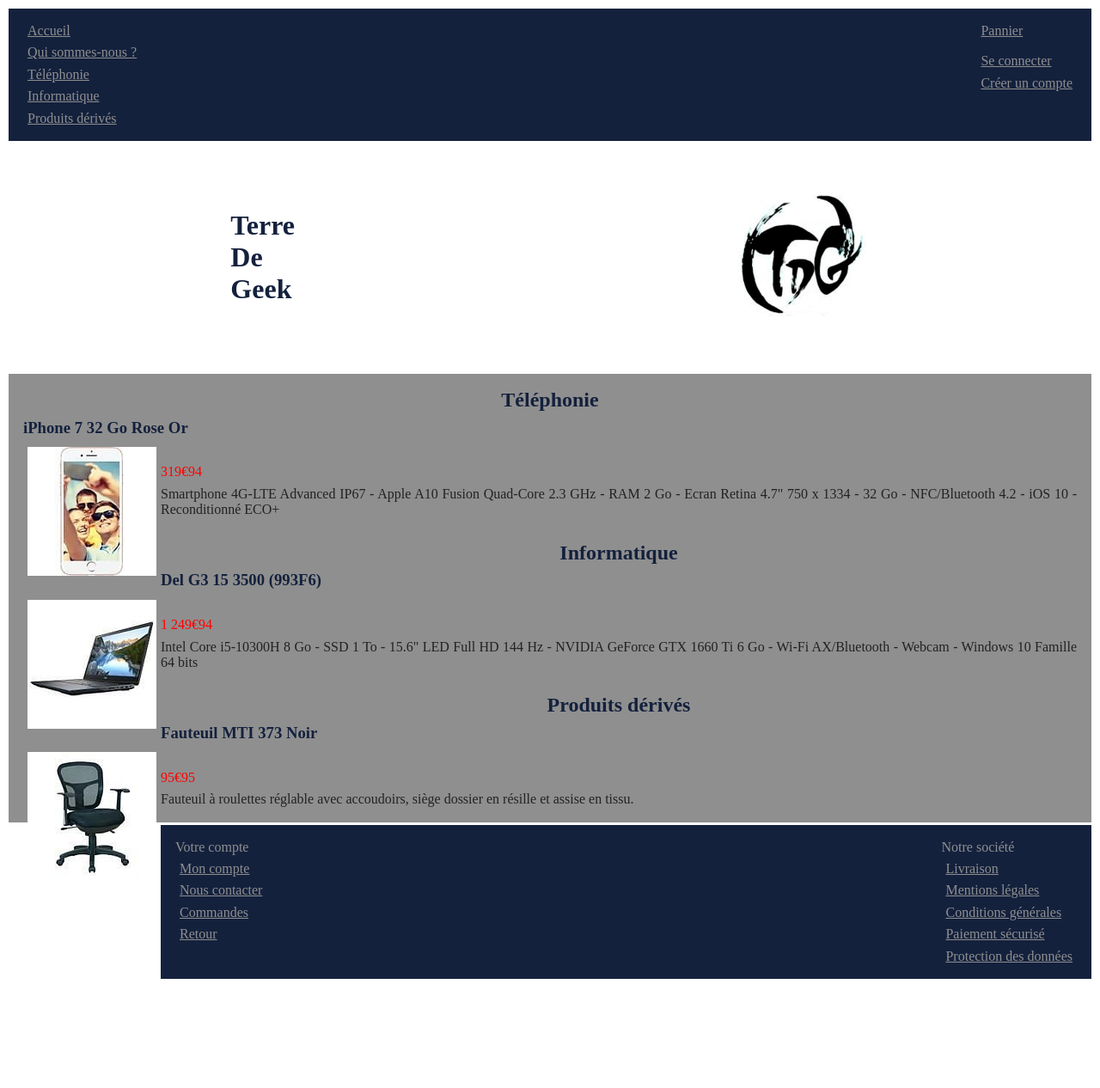
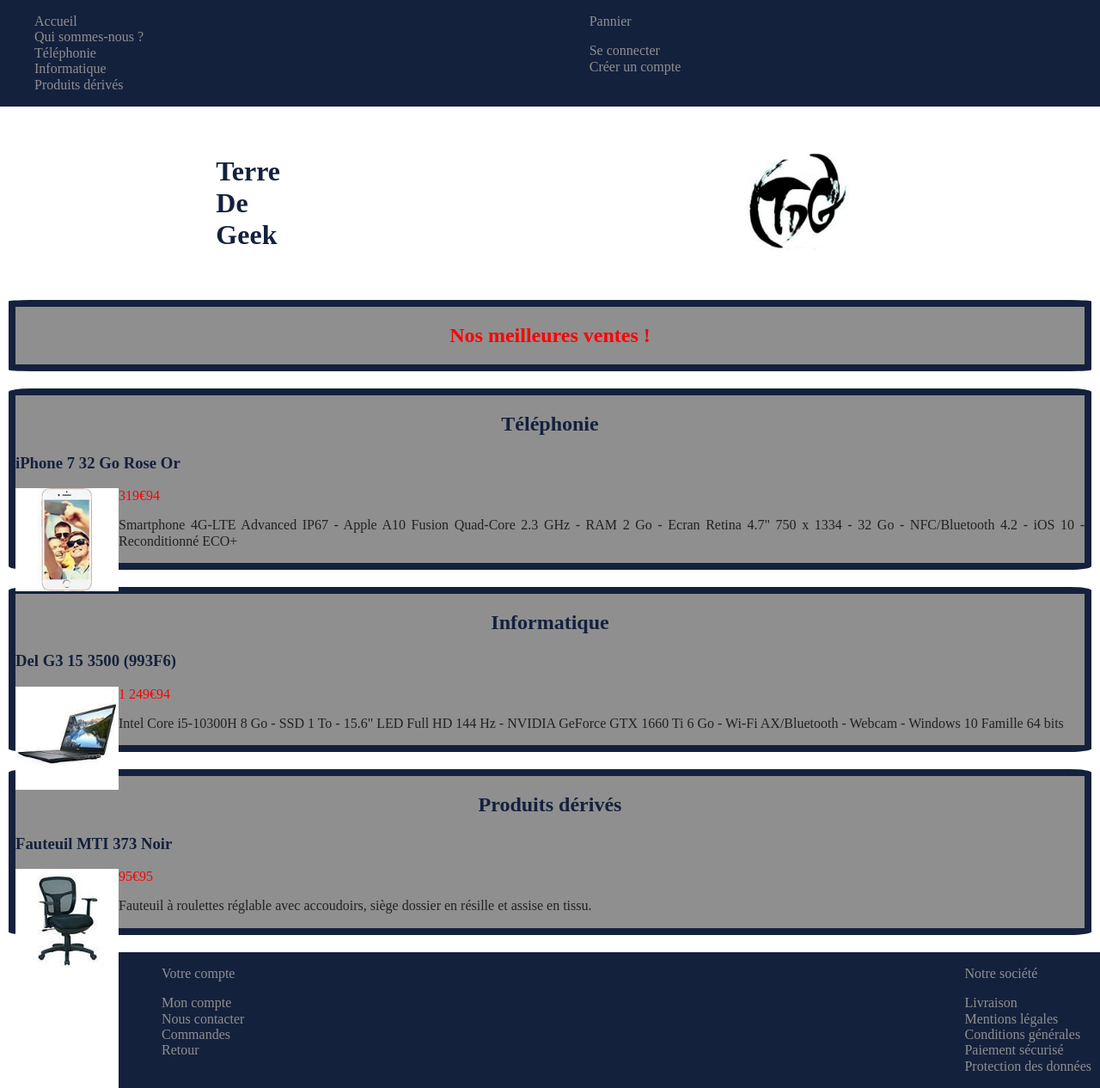
Before and after one commit to aurelielerouxel/terre_de_geek, a website built with Parcel: page index.html in a window 1280 px wide. Shown: the whole page at 86% size. Before the commit the page ends 1149 px from the top, so only its background shows below. Built offline with nearby package versions, Linux system fonts and the light colour scheme.

Commit message:
add a favicon on terre_de_geek page

```diff
--- a/css/main.css
+++ b/css/main.css
@@ -88,19 +88,39 @@
    ========================================================================== */
 /* General rules */
 * {
-  margin: 3px;
-  padding: 2px;
-  list-style: none;    /*remove bullets from lists*/
+  list-style: none;
+  text-decoration: none;    /*remove bullets from lists*/
 }
 
-Header {
+header {
   display: flex;     /*site name and logo placement*/
   justify-content: space-around;
   align-items: center;
 }
 
-Main {
-  background-color: #8f8f8f;    /*background main sales and legal notices*/
+/* nav {
+
+} */
+
+article {
+  background-color: #8f8f8f;
+  border: solid;
+  border-color: #14213D;
+  border-width: 0.5em;
+  border-radius: 2%;
+  margin-bottom: 20px;
+}
+
+img {
+  width: 120px;
+  height: auto;
+}
+
+main {
+  /* background-color: #8f8f8f;    background main sales and legal notices */
+  margin-right: 10px;
+  margin-left: 10px;
+  margin-bottom: 10px;
 }
 
 a {   /*text color in nav and footer*/
@@ -111,8 +131,13 @@
   color: #14213D;
 }
 
+footer {
+  padding-left: 10px;
+  padding-right: 10px;
+}
+
 /* Utility classes colors*/
-.price {    /*price color in the home page*/
+.importantmessage {    /*price color in the home page*/
   color: red;
 }
 
@@ -143,6 +168,31 @@
 .imageflottante {   /*placement images on the home page*/
   float: left;
 }
+
+/* Media query */
+@media screen and (min-width: 556px) {
+
+}
+
+@media screen and (min-width: 786px) {
+
+}
+
+@media screen and (min-width: 1200px) {
+
+}
+
+
+/* .btn { création bouton
+  color: red;
+  border-radius: 3px;
+  font-weight: bold;
+} */
+
+/* .btn:hover { /*effet de style du bouton */
+  /* background-color: white; */
+  /* color: black; */
+/* } */
 
 /* ==========================================================================
    Helper classes
--- a/index.html
+++ b/index.html
@@ -1,11 +1,12 @@
 <!doctype html>
-<html class="no-js" lang="">
+<html class="no-js" lang="fr">
 
 <head>
   <meta charset="utf-8">
   <title>Terre de Geek</title>
-  <meta name="description" content="">
+  <meta name="description" content="site de vente de produits technologiques et informatiques">
   <meta name="viewport" content="width=device-width, initial-scale=1">
+  <link rel="shortcut icon" href="img/icone_technologies.png" type="image/x-icon">
 
   <!-- <meta property="og:title" content="">
   <meta property="og:type" content="">
@@ -24,42 +25,45 @@
 
 <body>
   <nav class="menu">
-    <section>
+    <div>
       <ul>
-        <li><a href="index.html">Accueil</a></li>
+        <li><a href="index.html" class="btn">Accueil</a></li>
         <li><a href="quiSommesNous.html">Qui sommes-nous ?</a></li>
-        <li><a href=>Téléphonie</a></li>
+        <li><a href="#">Téléphonie</a></li>
         <li><a href="informatique.html">Informatique</a></li>
-        <li><a href=>Produits dérivés</a></li>
+        <li><a href="#">Produits dérivés</a></li>
       </ul>
-    </section>
-    <section>
+    </div>
+    <div>
       <ul>
-        <li><a href="">Pannier</a></li>
+        <li><a href="#">Pannier</a></li>
       </ul>
       <ul>
-        <li><a href="">Se connecter</a></li>
-        <li><a href="">Créer un compte</a></li>
+        <li><a href="#">Se connecter</a></li>
+        <li><a href="#">Créer un compte</a></li>
       </ul>
-    </section>
+    </div>>
   </nav>
 
   <header>
     <section>
       <h1>Terre<br> De<br> Geek</h1>
     </section>
-    <section>
+    <figure>
       <img src="img/logo_tdg.png" alt="image du logo du site Terre De Geek">
-    </section>
+    </figure>
   </header>
 
   <main>
     <section>
       <article>
+        <h2 class="center importantmessage">Nos meilleures ventes !</h2>
+      </article>
+      <article>
         <h2 class="center">Téléphonie</h2>
         <h3>iPhone 7 32 Go Rose Or</h3>
-        <p><a href=><img src="img/iphone7_32go_roseor.png" class="imageflottante" alt="image Iphone 7"></a>
-        <p class="price">319€94</p>
+        <a href="#"><img src="img/iphone7_32go_roseor.png" class="imageflottante" alt="image Iphone 7"></a>
+        <p class="importantmessage">319€94</p>
         <p class="justify">Smartphone 4G-LTE Advanced IP67 - Apple A10 Fusion Quad-Core 2.3 GHz - RAM 2 Go
         - Ecran Retina 4.7" 750 x 1334 - 32 Go - NFC/Bluetooth 4.2 - iOS 10 - Reconditionné ECO+</p>
       </article>
@@ -68,9 +72,9 @@
       <article>
         <h2 class="center">Informatique</h2>
         <h3>Del G3 15 3500 (993F6)</h3>
-        <p><a href="informatique.html"><img src="img/ordinateur_portable.png" class="imageflottante"
+        <a href="informatique.html"><img src="img/ordinateur_portable.png" class="imageflottante"
         alt="image de l'ordinateur portable Dell G3 15 3500"></a>
-        <p class="price">1 249€94</p>
+        <p class="importantmessage">1 249€94</p>
         <p class="justify">Intel Core i5-10300H 8 Go - SSD 1 To - 15.6" LED Full HD 144 Hz - NVIDIA GeForce GTX 1660 Ti 6 Go -
         Wi-Fi AX/Bluetooth - Webcam - Windows 10 Famille 64 bits</p>
       </article>
@@ -79,34 +83,34 @@
       <article>
         <h2 class="center">Produits dérivés</h2>
         <h3>Fauteuil MTI 373 Noir</h3>
-        <p><a href=><img src="img/fauteuil_mti373_noir.png" class="imageflottante"
+        <a href="#"><img src="img/fauteuil_mti373_noir.png" class="imageflottante"
           alt="image du fauteuil MTI 373 noir"></a>
-        <p class="price">95€95</p>
+        <p class="importantmessage">95€95</p>
         <p class="justify">Fauteuil à roulettes réglable avec accoudoirs, siège dossier en résille et assise en tissu.</p>
       </article>
     </section>
   </main>
 
   <footer class="menu">
-    <section>
+    <div>
       <ul>
         <p class="textcolorgrey">Votre compte</p>
-        <li><a href="">Mon compte</a></li>
-        <li><a href="">Nous contacter</a></li>
-        <li><a href="">Commandes</a></li>
-        <li><a href="">Retour</a></li>
+        <li><a href="#">Mon compte</a></li>
+        <li><a href="#">Nous contacter</a></li>
+        <li><a href="#">Commandes</a></li>
+        <li><a href="#">Retour</a></li>
       </ul>
-    </section>
-    <section>
+    </div>
+    <div>
       <ul>
         <p class="textcolorgrey">Notre société</p>
-        <li><a href="">Livraison</a></li>
+        <li><a href="#">Livraison</a></li>
         <li><a href="mentionsLegales.html">Mentions légales</a></li>
-        <li><a href="">Conditions générales</a></li>
-        <li><a href="">Paiement sécurisé</a></li>
-        <li><a href="">Protection des données</a></li>
+        <li><a href="#">Conditions générales</a></li>
+        <li><a href="#">Paiement sécurisé</a></li>
+        <li><a href="#">Protection des données</a></li>
       </ul>
-    </section>
+    </div>
   </footer>
 
   <!-- Add your site or application content here -->
```
